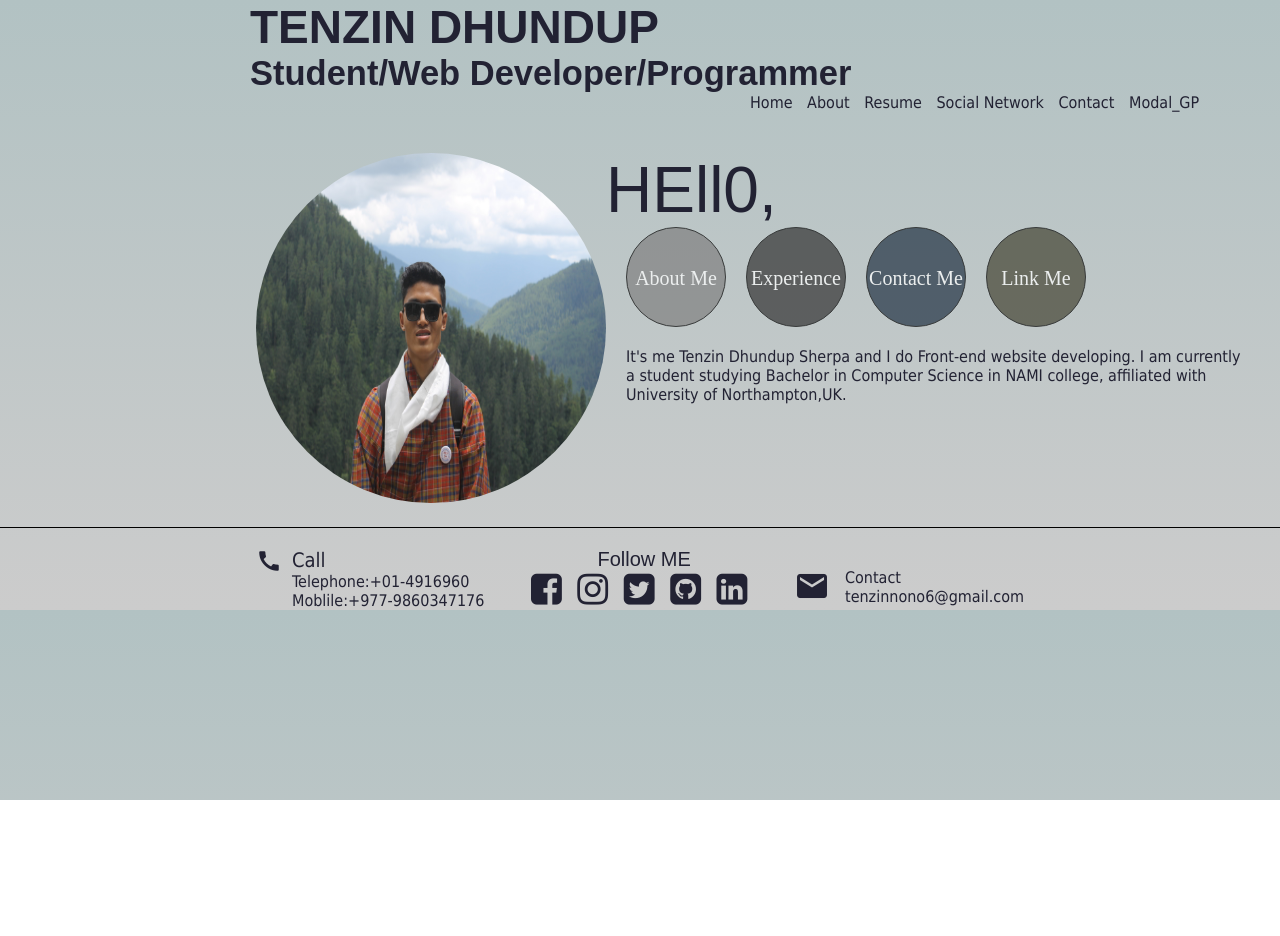
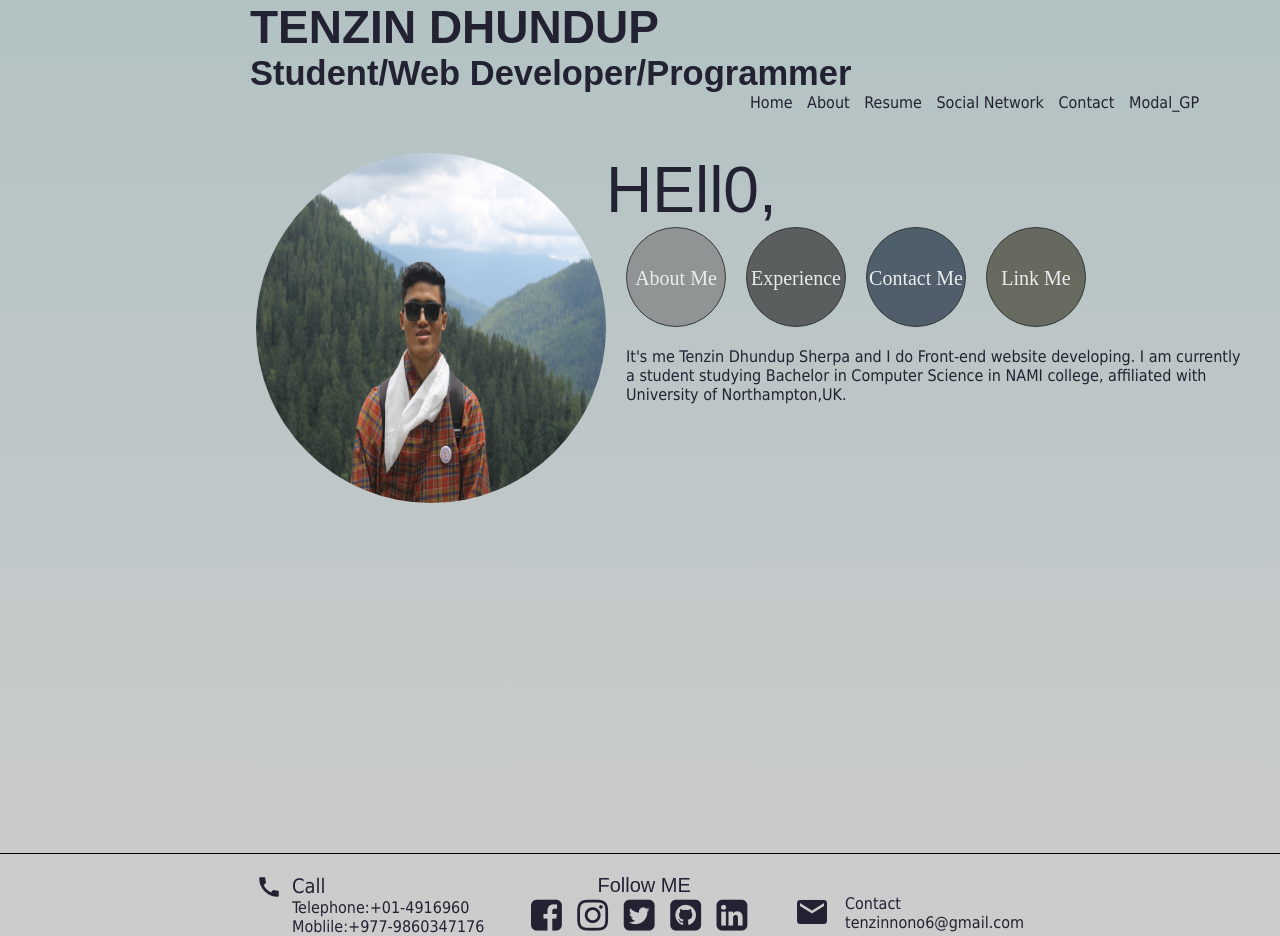
Before and after one commit to tenzindhundupsherpa/web, a plain HTML site: page homepage.html in a window 1280 px wide. Before the commit the page ends 800 px from the top, so only its background shows below. Drawn offline with Linux system fonts and the light colour scheme.

Commit message:
homeapge height changes

```diff
--- a/main.css
+++ b/main.css
@@ -33,7 +33,7 @@ nav ul li a:hover{
 	flex-direction: row;
 	justify-content: flex-start;
 	width: 100%;
-	max-height: 700px;
+	height: 700px;
 }
 .section_image{
 	margin-left: 20%;
```
